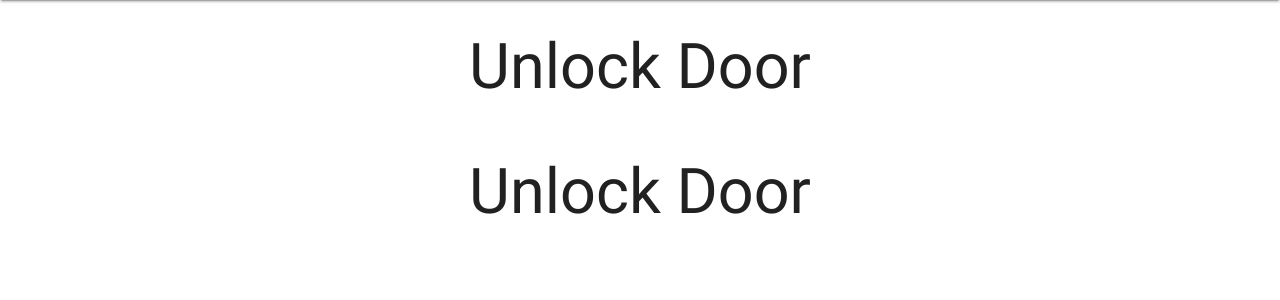
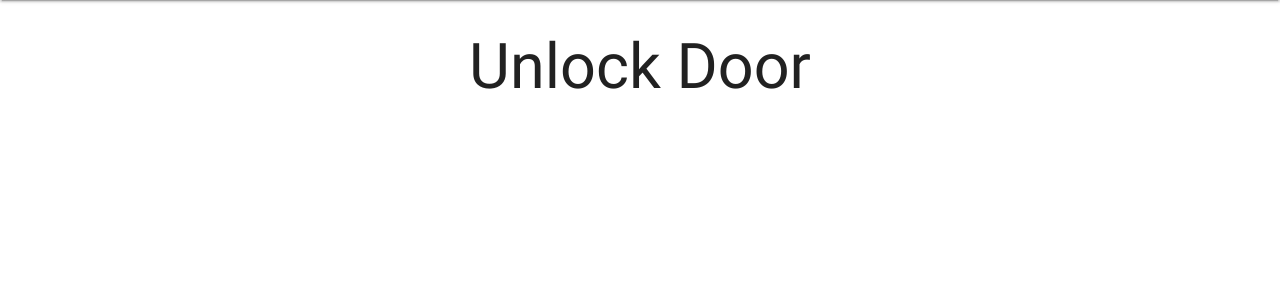
Before and after one commit to dtlight/FaceLock, a Flask app: page /unlock in a window 1280 px wide. Shown: the part 64-364 px from the top of the page. Run offline with Flask 2, Linux system fonts and the light colour scheme; some libraries are stand-ins or nearby versions.

Commit message:
Correct mistake for flask template

```diff
--- a/Server/app/templates/logs.html
+++ b/Server/app/templates/logs.html
@@ -5,8 +5,4 @@
 
 {% block content %}
 
-      <div class="row">
-        <div class="col s6 offset-s3"><h1 class="center-align">Logs</h1></div>
-      </div>
-
 {% endblock %}
--- a/Server/app/templates/settings.html
+++ b/Server/app/templates/settings.html
@@ -5,8 +5,4 @@
 
 {% block content %}
 
-      <div class="row">
-        <div class="col s6 offset-s3"><h1 class="center-align">Settings</h1></div>
-      </div>
-
 {% endblock %}
--- a/Server/app/templates/unlock.html
+++ b/Server/app/templates/unlock.html
@@ -5,8 +5,4 @@
 
 {% block content %}
 
-      <div class="row">
-        <div class="col s6 offset-s3"><h1 class="center-align">Unlock Door</h1></div>
-      </div>
-
 {% endblock %}
```
